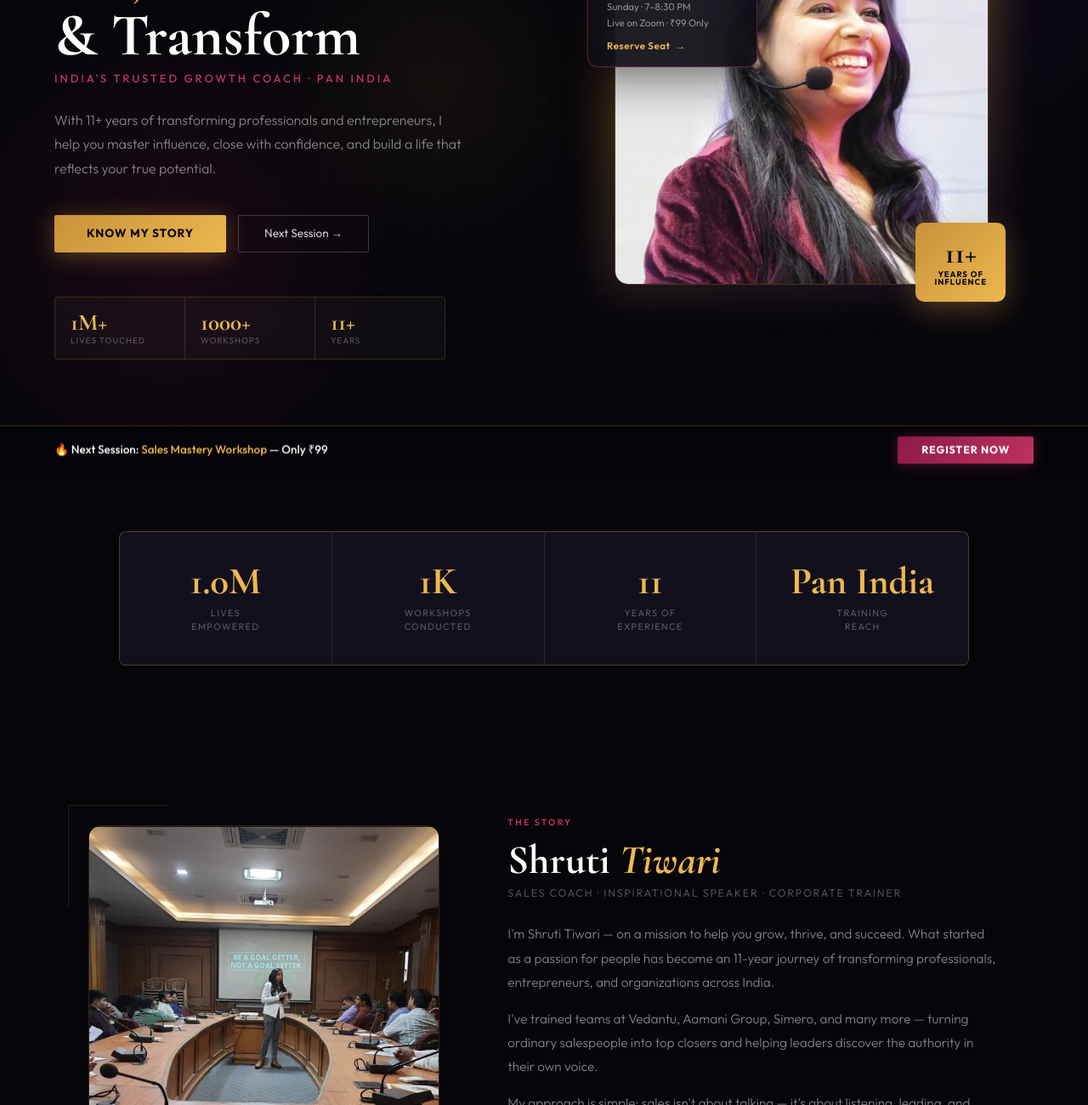
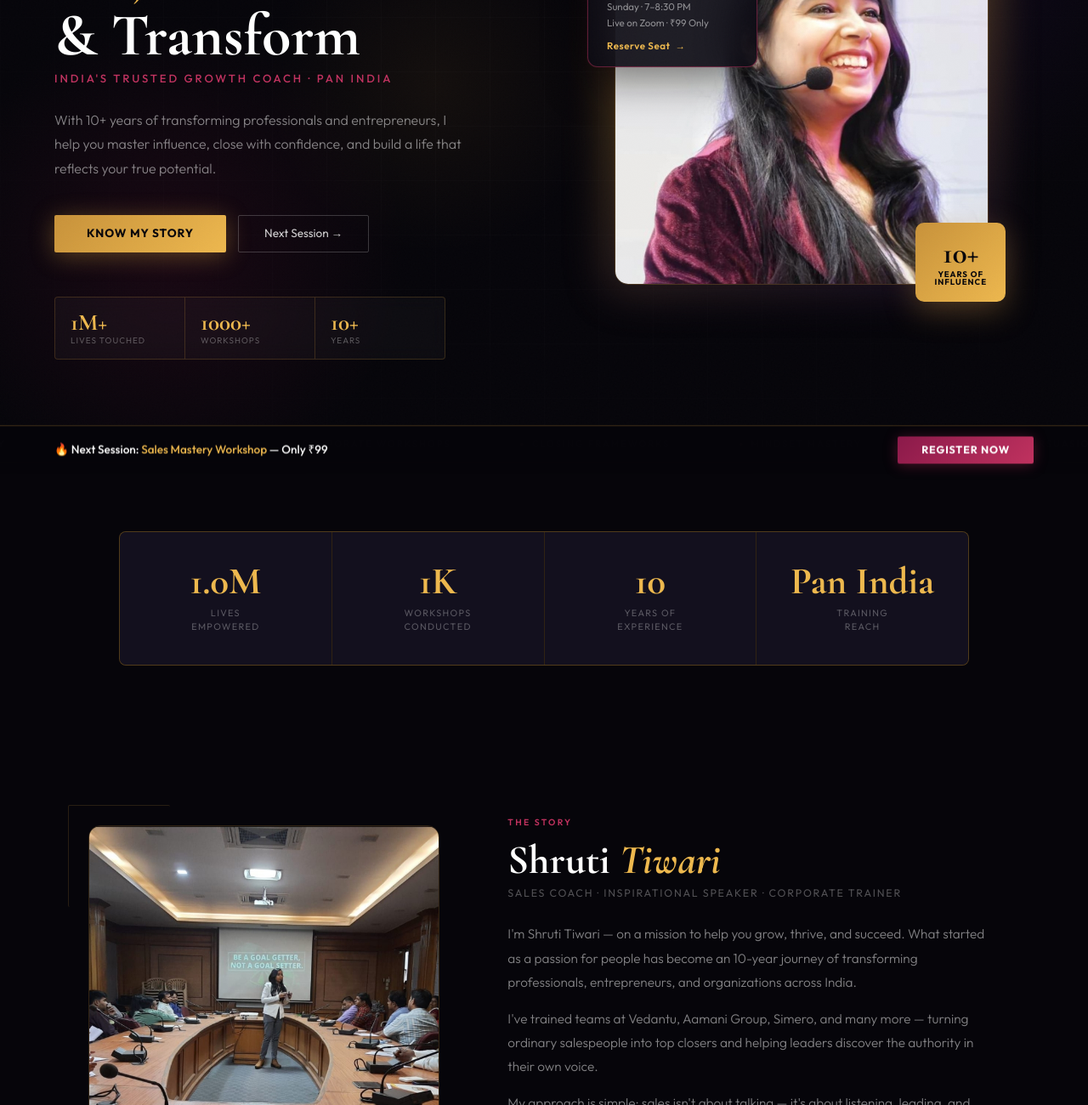
Before and after one commit to Prem7git/sales-mastery, a plain HTML site: page index.html in a window 1280 px wide. Shown: the part 300-1600 px from the top of the page at 85% size. Drawn offline with nearby package versions, Linux system fonts and the light colour scheme.

Commit message:
Update index.html

```diff
--- a/index.html
+++ b/index.html
@@ -4,7 +4,7 @@
 <meta charset="UTF-8">
 <meta name="viewport" content="width=device-width, initial-scale=1.0">
 <title>Shruti Tiwari — Sales Coach · Inspirational Speaker · Corporate Trainer</title>
-<meta name="description" content="Shruti Tiwari — India's trusted Sales Coach, Inspirational Speaker & Corporate Trainer. 11+ years, 1M+ lives transformed, 1000+ workshops Pan India.">
+<meta name="description" content="Shruti Tiwari — India's trusted Sales Coach, Inspirational Speaker & Corporate Trainer. 10+ years, 1M+ lives transformed, 1000+ workshops Pan India.">
 <link rel="preconnect" href="https://fonts.googleapis.com">
 <link href="https://fonts.googleapis.com/css2?family=Cormorant+Garamond:ital,wght@0,300;0,400;0,600;0,700;1,300;1,400;1,600;1,700&family=Outfit:wght@200;300;400;500;600;700&display=swap" rel="stylesheet">
 <style>
@@ -974,7 +974,7 @@ footer{
     </h1>
     <div class="hero-role">India's Trusted Growth Coach · Pan India</div>
     <p class="hero-desc">
-      With 11+ years of transforming professionals and entrepreneurs, I help you master influence, close with confidence, and build a life that reflects your true potential.
+      With 10+ years of transforming professionals and entrepreneurs, I help you master influence, close with confidence, and build a life that reflects your true potential.
     </p>
     <div class="hero-btns">
       <a class="btn-gold" href="#about">Know My Story</a>
@@ -990,7 +990,7 @@ footer{
         <div class="hstat-l">Workshops</div>
       </div>
       <div class="hstat">
-        <div class="hstat-n">11+</div>
+        <div class="hstat-n">10+</div>
         <div class="hstat-l">Years</div>
       </div>
     </div>
@@ -1001,7 +1001,7 @@ footer{
       <div class="hero-photo-bg"></div>
       <img class="hero-photo" src="shruti_hero.jpeg" alt="Coach Shruti Tiwari — Sales Coach and Inspirational Speaker">
       <div class="hero-badge">
-        <div class="hb-n">11+</div>
+        <div class="hb-n">10+</div>
         <div class="hb-l">Years of<br>Influence</div>
       </div>
       <!-- Floating session card -->
@@ -1058,7 +1058,7 @@ footer{
       <div class="pc-l">Workshops<br>Conducted</div>
     </div>
     <div class="proof-cell">
-      <div class="pc-n" data-count="11">0</div>
+      <div class="pc-n" data-count="10">0</div>
       <div class="pc-l">Years of<br>Experience</div>
     </div>
     <div class="proof-cell">
@@ -1086,7 +1086,7 @@ footer{
       <h2 class="about-name">Shruti <em>Tiwari</em></h2>
       <div class="about-role-line">Sales Coach · Inspirational Speaker · Corporate Trainer</div>
       <div class="about-body">
-        <p>I'm Shruti Tiwari — on a mission to help you grow, thrive, and succeed. What started as a passion for people has become an 11-year journey of transforming professionals, entrepreneurs, and organizations across India.</p>
+        <p>I'm Shruti Tiwari — on a mission to help you grow, thrive, and succeed. What started as a passion for people has become an 10-year journey of transforming professionals, entrepreneurs, and organizations across India.</p>
         <p>I've trained teams at Vedantu, Aamani Group, Simero, and many more — turning ordinary salespeople into top closers and helping leaders discover the authority in their own voice.</p>
         <p>My approach is simple: sales isn't about talking — it's about listening, leading, and creating genuine transformation. When you sell from a place of purpose, everything changes.</p>
       </div>
```
